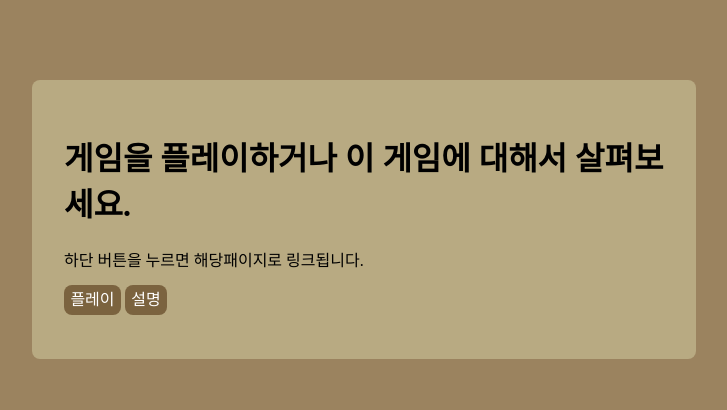
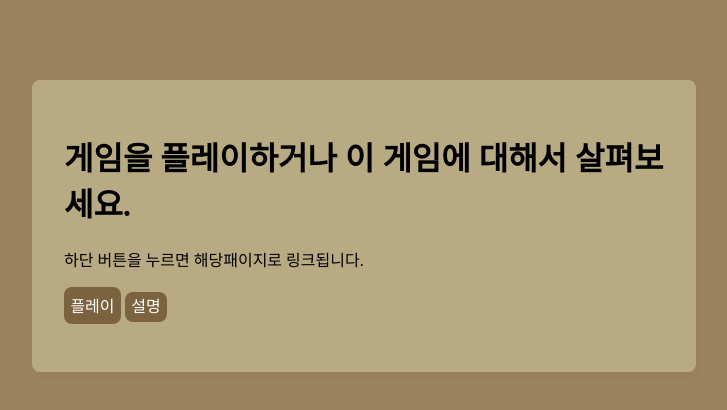
Before and after one commit to mangojun/game, a plain HTML site: page index.html in a window 1280 px wide. Shown: the whole page, without its empty margins (276-1003 px from the left). Drawn offline with Linux system fonts and the light colour scheme.

Commit message:
15th commit

```diff
--- a/index.html
+++ b/index.html
@@ -16,20 +16,24 @@
             padding: 2em;
             background-color: #b8aa82;
             border-radius: 0.5em;
-            box-shadow: 2px 3px 7px 2px rgb(0, 0, 0 / 2%);
+            box-shadow: 2px 3px 7px 2px rgb(0 0 0 / 2%);
         }
 
-        a {
+        a, button {
             color: #fff;
             text-decoration: none;
             background-color: #7b633f;
             padding: 0.4em;
             border-radius: 0.5em;
+            border: 0px;
+            font-size: 16px;
         }
 
         @media screen and (max-width: 700px) {
             div {
                 width: calc(100% - 70px);
+                margin: 0 auto;
+                width: auto;
             }
         }
     </style>
@@ -39,9 +43,17 @@
         <h1>게임을 플레이하거나 이 게임에 대해서 살펴보세요.</h1>
         <p>하단 버튼을 누르면 해당패이지로 링크됩니다.</p>
         <p>
-            <a href="./play.html">플레이</a>
+            <button onclick="play()">플레이</button>
             <a href="./explan.html">설명</a>
         </p>
     </div>
+    <script>
+        function play() {
+            let ans = confirm("설명을 먼저 보는 것을 추천합니다. 계속하시겠습니까?")
+            if (ans == true) {
+                location.href = "./play.html"
+            }
+        }
+    </script>
 </body>
 </html>
```
